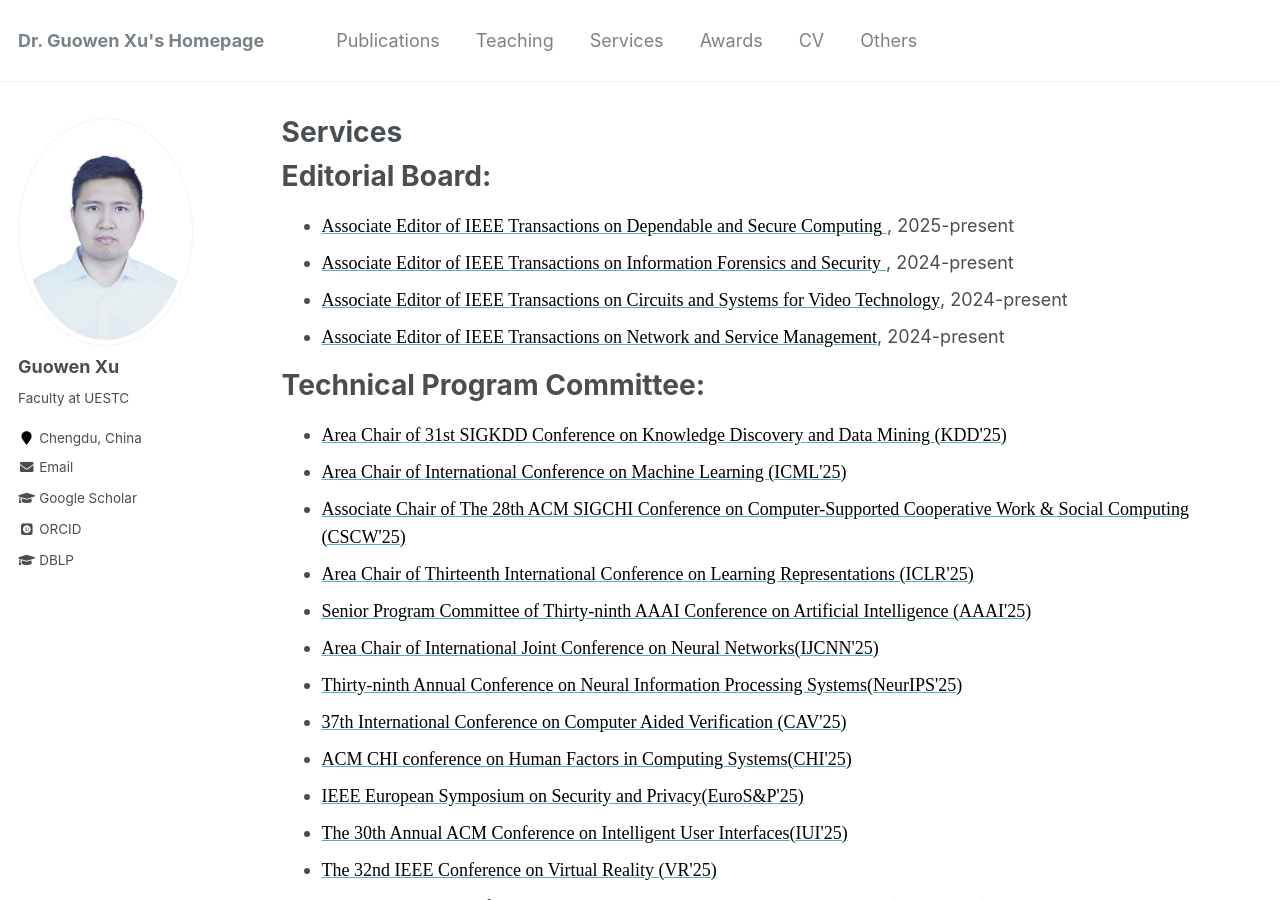
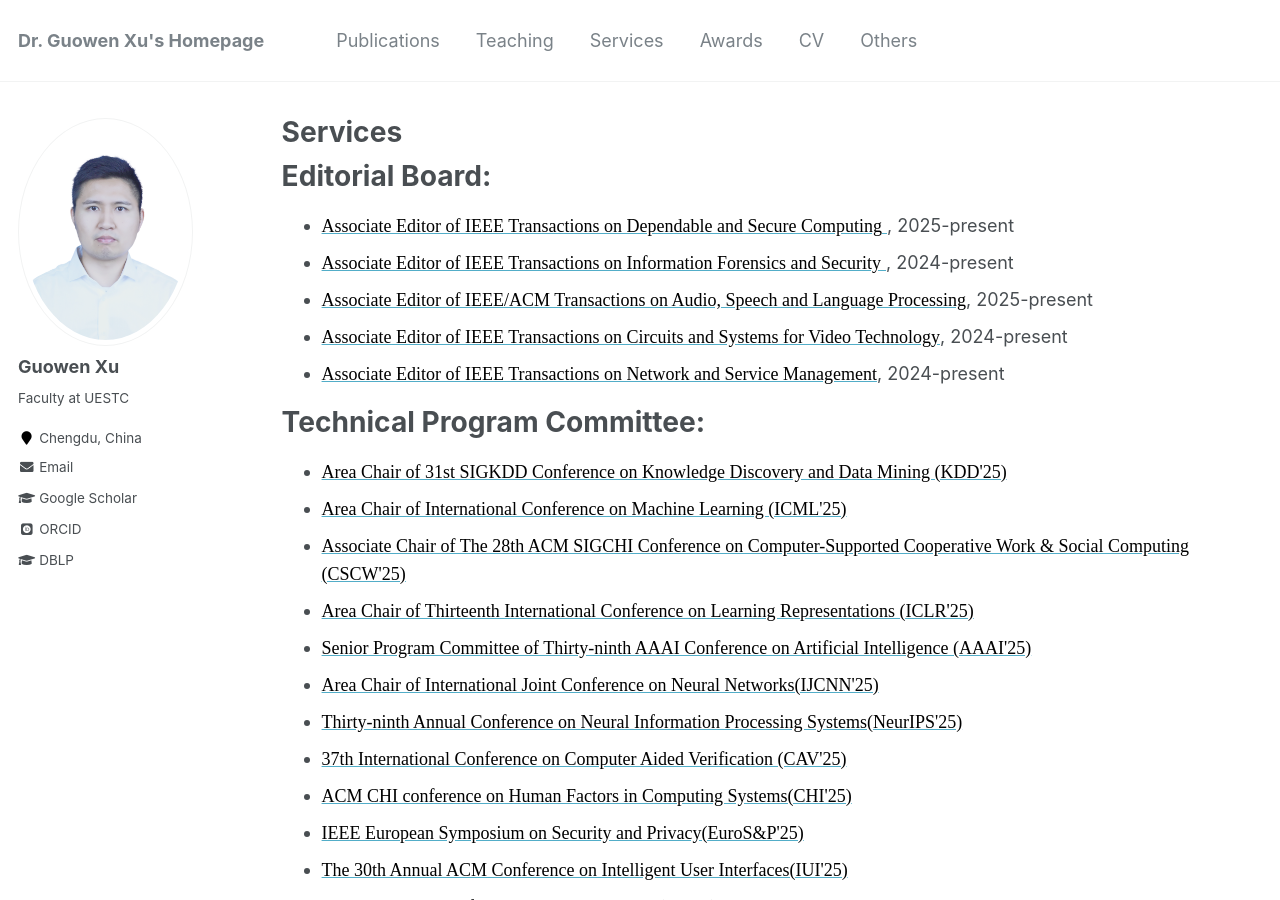
Before and after one commit to Guowen-xu/guowen-xu.github.io, a Jekyll site: the page built from _pages/services.md, in a window 1280 px wide and 900 px high. Built offline with Jekyll 4.4.1, drawn with Linux system fonts in a browser that asks for light colours; some web fonts are replaced.

Commit message:
Update services.md

```diff
--- a/_pages/services.md
+++ b/_pages/services.md
@@ -9,6 +9,7 @@ Editorial Board:
 ======
 * [ <font face="Times New Roman" color=black size=4>Associate Editor of IEEE Transactions on Dependable and Secure Computing</font> ](https://www.computer.org/csdl/journal/tq/about/107350?title=Editorial%20Board&periodical=IEEE%20Transactions%20on%20Dependable%20and%20Secure%20Computing), 2025-present
 * [ <font face="Times New Roman" color=black size=4>Associate Editor of IEEE Transactions on Information Forensics and Security</font> ](https://signalprocessingsociety.org/publications-resources/ieee-transactions-information-forensics-and-security/editorial-board), 2024-present
+*  [ <font face="Times New Roman" color=black size=4>Associate Editor of IEEE/ACM Transactions on Audio, Speech and Language Processing</font>](https://signalprocessingsociety.org/publications-resources/ieee-transactions-audio-speech-and-language-processing/editorial-board), 2025-present
 * [ <font face="Times New Roman" color=black size=4>Associate Editor of IEEE Transactions on Circuits and Systems for Video Technology</font>](https://ieee-cas.org/publication/tcsvt), 2024-present
 * [ <font face="Times New Roman" color=black size=4>Associate Editor of IEEE Transactions on Network and Service Management</font>](https://www.comsoc.org/publications/journals/ieee-tnsm/ieee-transactions-network-and-service-management-editorial-board), 2024-present
 
```
